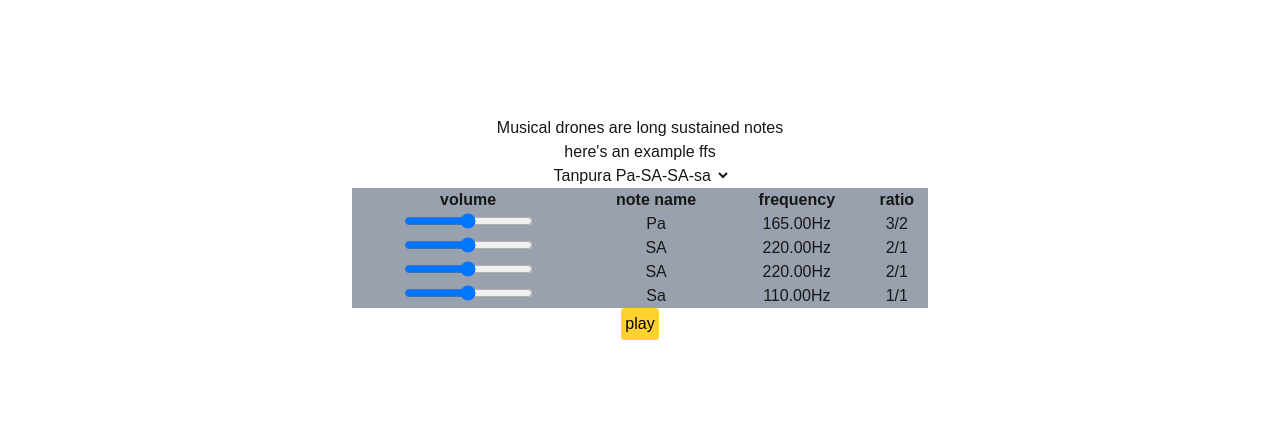
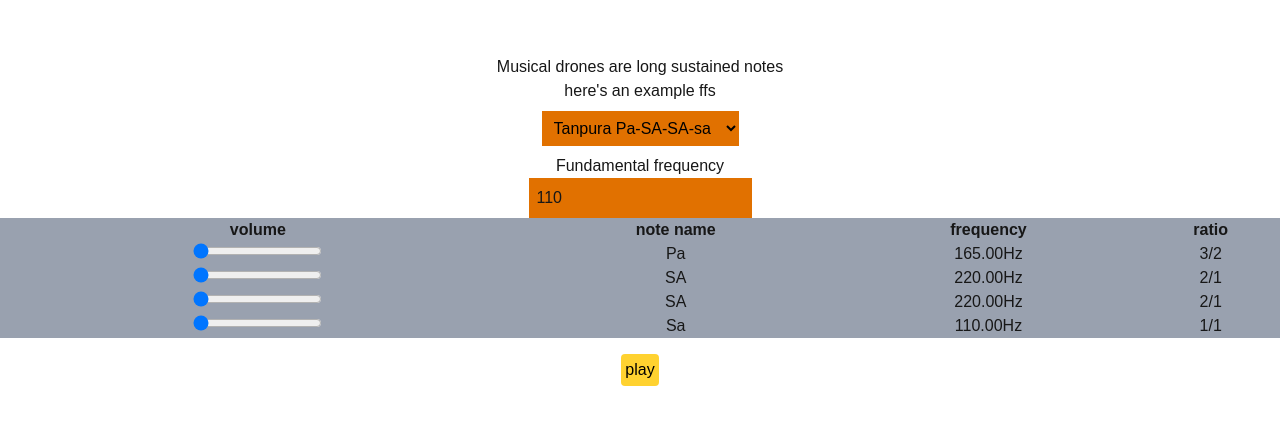
Before and after one commit to dalzegno/drone-music, a Next.js app: page /introduction in a window 1280 px wide. Shown: the part 172-596 px from the top of the page. Built offline with nearby package versions, Linux system fonts and the light colour scheme.

Commit message:
add basic styling

```diff
--- a/app/introduction/[id]/page.tsx
+++ b/app/introduction/[id]/page.tsx
@@ -3,6 +3,8 @@ import DroneIntroContainer from "@/components/ui/drone-intro-container";
 import Pagination from "@/components/ui/pagination";
 import { introductionDrones } from "@/data/drones/introduction-drones.json";
 import { introductionTexts } from "@/data/texts/introduction-texts.json";
+import { Search } from "lucide-react";
+import { drones } from "@/data/drones/drones.json";
 
 import { Drone } from "@/lib/types";
 import Link from "next/link";
@@ -17,22 +19,39 @@ export default async function IntroductionPage({
   const totalPages = introductionDrones.length;
 
   return (
-    <div>
-      <h1>{text?.title}</h1>
-      <p>
-        {text?.text.map((t, index) => (
-          <p key={index}>{t}</p>
-        ))}
-      </p>
-      {+id > 1 ? (
+    <div className="container mx-auto px-4 py-8 max-w-4xl">
+      <h1 className="font-bold text-3xl  text-center">{text?.title}</h1>
+
+      {text?.text.map((t, index) => (
+        <p className="py-2" key={index}>
+          {t}
+        </p>
+      ))}
+      {text?.links ? (
+        <Link
+          target="_blank"
+          className="font-semibold text-blue-400 -4"
+          href={`${text?.links}`}
+        >
+          Click here to learn more <Search className="inline"></Search>
+        </Link>
+      ) : (
+        <></>
+      )}
+      {+id > 1 && +id < 6 ? (
         <DroneIntroContainer
           fundamentalFrequency={110}
           drone={drone}
         ></DroneIntroContainer>
+      ) : +id > 5 ? (
+        <DroneContainer
+          fundamentalFrequency={110}
+          drones={drones}
+        ></DroneContainer>
       ) : (
         ""
       )}
-      <Pagination totalPages={totalPages} currentPage={+id}></Pagination>
+      <Pagination totalPages={totalPages + 1} currentPage={+id}></Pagination>
     </div>
   );
 }
--- a/components/ui/drone-container.tsx
+++ b/components/ui/drone-container.tsx
@@ -25,9 +25,12 @@ export default function DroneContainer({
   const defaultDrone = drones.find((d) => d.id === 1) as Drone;
   const [selectedDrone, setSelectedDrone] = useState(defaultDrone);
 
+  const [fundamental, setFundamental] = useState(fundamentalFrequency);
+
   return (
-    <section className="w-xl text-center">
+    <section className="w-full text-center">
       <select
+        className="bg-amber-600 p-2 my-2 text-black"
         onChange={(e) => {
           setIsPlaying(false);
           const selectedOption = drones.find(
@@ -42,6 +45,20 @@ export default function DroneContainer({
           </option>
         ))}
       </select>
+      <div className="inline">
+        <label htmlFor="fundamental-input" className="block">
+          Fundamental frequency
+        </label>
+        <input
+          id="fundamental-input"
+          type="number"
+          className="bg-amber-600 p-2 mx-2"
+          defaultValue={fundamental}
+          onChange={(e) => {
+            setFundamental(+e.target.value);
+          }}
+        ></input>
+      </div>
       <table className="table-auto gap-4 bg-gray-400 w-full">
         <thead>
           <tr>
@@ -57,9 +74,7 @@ export default function DroneContainer({
               key={index}
               primaryGain={primaryGain}
               note={n}
-              frequency={
-                fundamentalFrequency * convertRatioToNumber(n.ratio as string)
-              }
+              frequency={fundamental * convertRatioToNumber(n.ratio as string)}
               isPlaying={isPlaying}
               firstPlayClicked={firstPlayClicked}
             ></DroneNote>
@@ -67,7 +82,7 @@ export default function DroneContainer({
         </tbody>
       </table>
       <button
-        className="bg-amber-300 text-black p-1 rounded-sm cursor-pointer"
+        className="bg-amber-300 text-black p-1 rounded-sm cursor-pointer my-4"
         type="button"
         onClick={() => {
           setIsPlaying(!isPlaying);
--- a/components/ui/drone-intro-container.tsx
+++ b/components/ui/drone-intro-container.tsx
@@ -23,7 +23,7 @@ export default function DroneIntroContainer({
   const [firstPlayClicked, setFirstPlayClicked] = useState(false);
 
   return (
-    <section className="w-xl text-center">
+    <section className="w-full text-center my-4">
       <table className="table-auto gap-4 bg-gray-400 w-full">
         <thead>
           <tr>
@@ -49,7 +49,7 @@ export default function DroneIntroContainer({
         </tbody>
       </table>
       <button
-        className="bg-amber-300 text-black p-1 rounded-sm cursor-pointer"
+        className="bg-amber-300 text-black p-1 rounded-sm cursor-pointer my-4"
         type="button"
         onClick={() => {
           setIsPlaying(!isPlaying);
--- a/components/ui/drone-note.tsx
+++ b/components/ui/drone-note.tsx
@@ -20,7 +20,7 @@ export default function DroneNote({
   isPlaying: boolean;
   firstPlayClicked: boolean;
 }) {
-  const [volume, setVolume] = useState(0.5);
+  const [volume, setVolume] = useState(0);
 
   const gainNode = audioContext.createGain();
   gainNode.connect(primaryGain);
--- a/data/texts/introduction-texts.json
+++ b/data/texts/introduction-texts.json
@@ -12,7 +12,7 @@
       "id": 2,
       "title": "The pitch of a note",
       "text": [
-        "The pitch of a note, also called its frequency is measured in Hertz, abbreviated Hz. Press the play button to listen to a note with 110Hz."
+        "The pitch of a note, also called its frequency is measured in Hertz, abbreviated Hz. Press the play button and adjust the volume slider to listen to a note with 110Hz."
       ]
     },
     {
@@ -24,7 +24,7 @@
     },
     {
       "id": 4,
-      "title": "The western 12-tone Equal temperament scale",
+      "title": "The western 12-tone scale",
       "text": [
         "Western classical music is based on a 12-tone scale. These are the notes most often used in western music today.",
         "Play around with the volume sliders to create your own harmonies"
@@ -44,7 +44,7 @@
       "id": 6,
       "title": "Drones",
       "text": [
-        "Pick a scale/drone system to listen to, improvise over or whatever the hell you can think of I don't know"
+        "Pick a scale/drone system to listen to, improvise over or whatever you can think of I don't know"
       ]
     }
   ]
```
